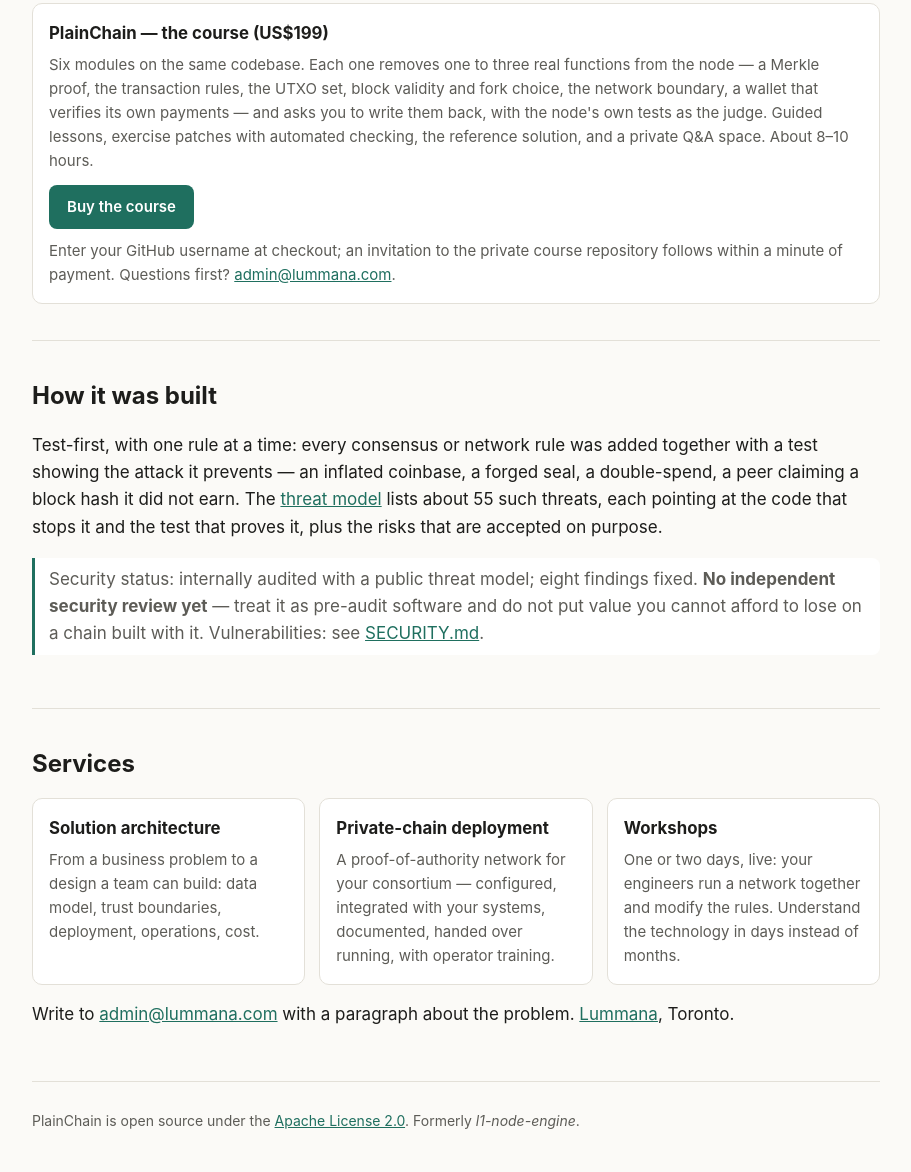
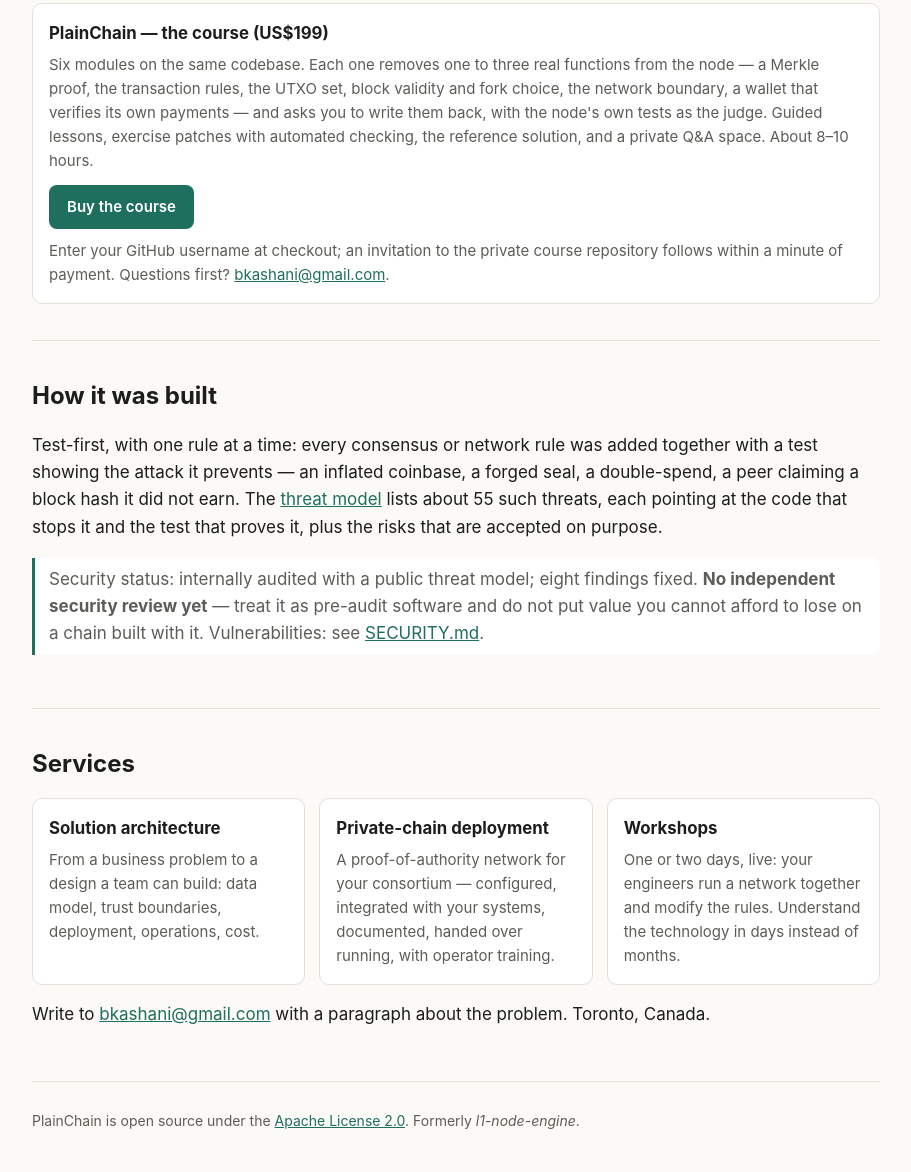
Before and after one commit to behrouzbk/plainchain, a website: page site/index.html in a window 1280 px wide. Shown: the part 1770-2942 px from the top of the page, without its empty margins (184-1095 px from the left). Drawn offline with Linux system fonts and the light colour scheme.

Commit message:
Landing page: contact email and no company name

```diff
--- a/site/index.html
+++ b/site/index.html
@@ -106,7 +106,7 @@
     <h3>PlainChain — the course (US$199)</h3>
     <p>Six modules on the same codebase. Each one removes one to three real functions from the node — a Merkle proof, the transaction rules, the UTXO set, block validity and fork choice, the network boundary, a wallet that verifies its own payments — and asks you to write them back, with the node's own tests as the judge. Guided lessons, exercise patches with automated checking, the reference solution, and a private Q&amp;A space. About 8–10 hours.</p>
     <p style="margin-top:12px"><a class="primary" style="display:inline-block;padding:10px 18px;border-radius:8px;text-decoration:none;font-weight:600;background:var(--accent);color:var(--accent-fg)" href="https://buy.stripe.com/00weVf0zJ2mo8wmb7N7Vm00">Buy the course</a></p>
-    <p style="margin-top:10px">Enter your GitHub username at checkout; an invitation to the private course repository follows within a minute of payment. Questions first? <a href="mailto:admin@lummana.com">admin@lummana.com</a>.</p>
+    <p style="margin-top:10px">Enter your GitHub username at checkout; an invitation to the private course repository follows within a minute of payment. Questions first? <a href="mailto:bkashani@gmail.com">bkashani@gmail.com</a>.</p>
   </div>
 </section>
 
@@ -123,7 +123,7 @@
     <div class="card"><h3>Private-chain deployment</h3><p>A proof-of-authority network for your consortium — configured, integrated with your systems, documented, handed over running, with operator training.</p></div>
     <div class="card"><h3>Workshops</h3><p>One or two days, live: your engineers run a network together and modify the rules. Understand the technology in days instead of months.</p></div>
   </div>
-  <p style="margin-top:16px">Write to <a href="mailto:admin@lummana.com">admin@lummana.com</a> with a paragraph about the problem. <a href="https://lummana.com">Lummana</a>, Toronto.</p>
+  <p style="margin-top:16px">Write to <a href="mailto:bkashani@gmail.com">bkashani@gmail.com</a> with a paragraph about the problem. Toronto, Canada.</p>
 </section>
 
 <footer>
```
